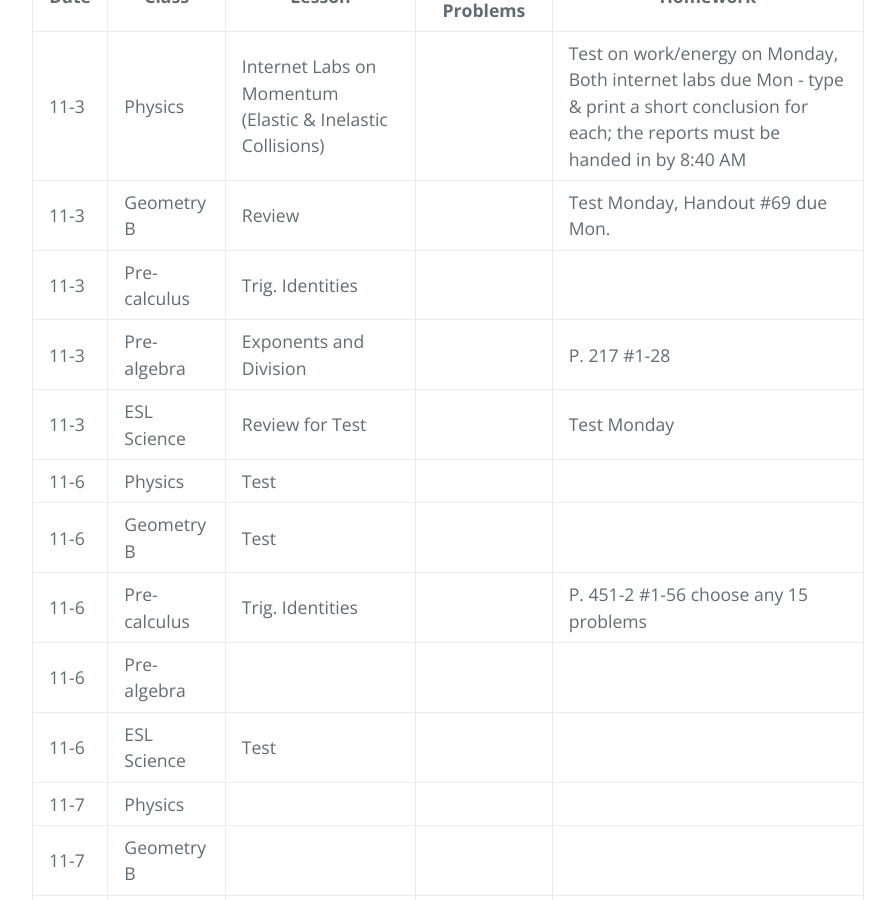
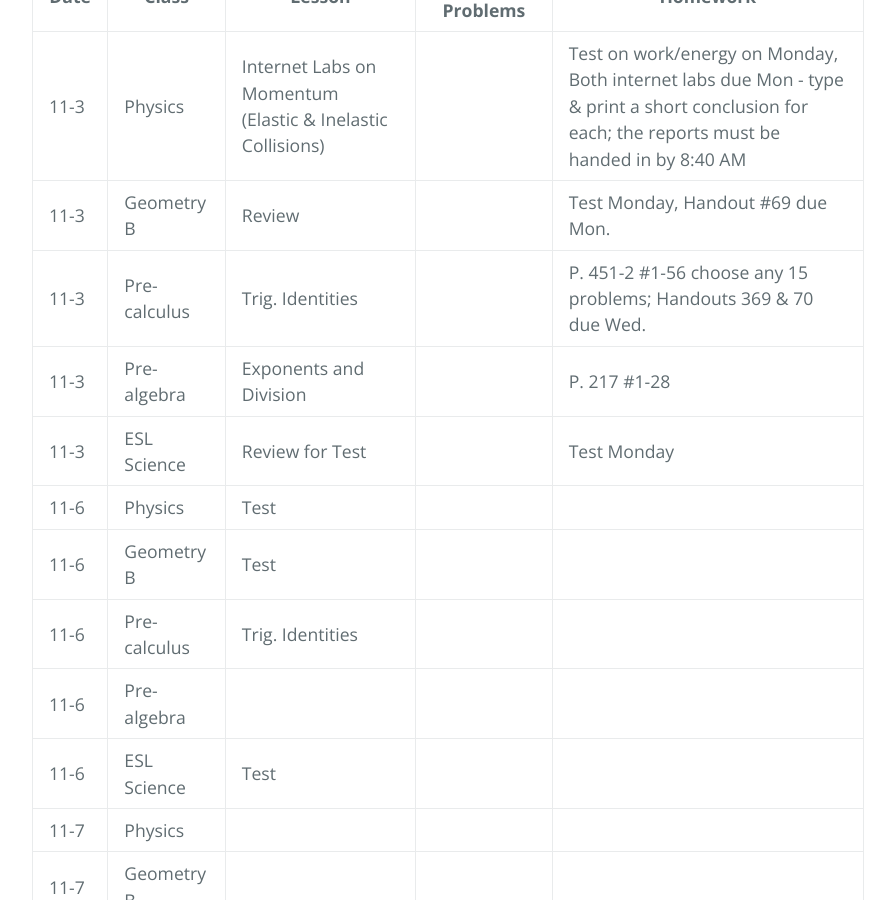
Before and after one commit to gpayoo/gpayoo, a Jekyll site: the page built from index.md, in a window 1280 px wide and 900 px high, scrolled down 607 px. Shown: the whole window, without its empty margins (192-1087 px from the left). Built offline with Jekyll 4.4.1, drawn with Linux system fonts in a browser that asks for light colours; our own code applies the rules of GitHub Pages for plain Markdown files.

Commit message:
Update index.md

```diff
--- a/index.md
+++ b/index.md
@@ -12,12 +12,12 @@ layout: default
 | ---- | ----- | ------ | -------- | ---
 | 11-3 | Physics | Internet Labs on Momentum (Elastic & Inelastic Collisions) | | Test on work/energy on Monday, Both internet labs due Mon - type & print a short conclusion for each; the reports must be handed in by 8:40 AM
 | 11-3 | Geometry B | Review  | |  Test Monday, Handout #69 due Mon.|
-| 11-3 | Pre-calculus | Trig. Identities | |
+| 11-3 | Pre-calculus | Trig. Identities | | P. 451-2 #1-56 choose any 15 problems; Handouts 369 & 70 due Wed.
 | 11-3 | Pre-algebra | Exponents and Division  | | P. 217 #1-28
 | 11-3 | ESL Science | Review for Test |  | Test Monday
 | 11-6 | Physics | Test | |
 | 11-6 | Geometry B | Test| | |
-| 11-6 | Pre-calculus | Trig. Identities | | P. 451-2 #1-56 choose any 15 problems
+| 11-6 | Pre-calculus | Trig. Identities | |
 | 11-6 | Pre-algebra |  | |
 | 11-6 | ESL Science | Test |  |
 | 11-7 | Physics | | |
```
